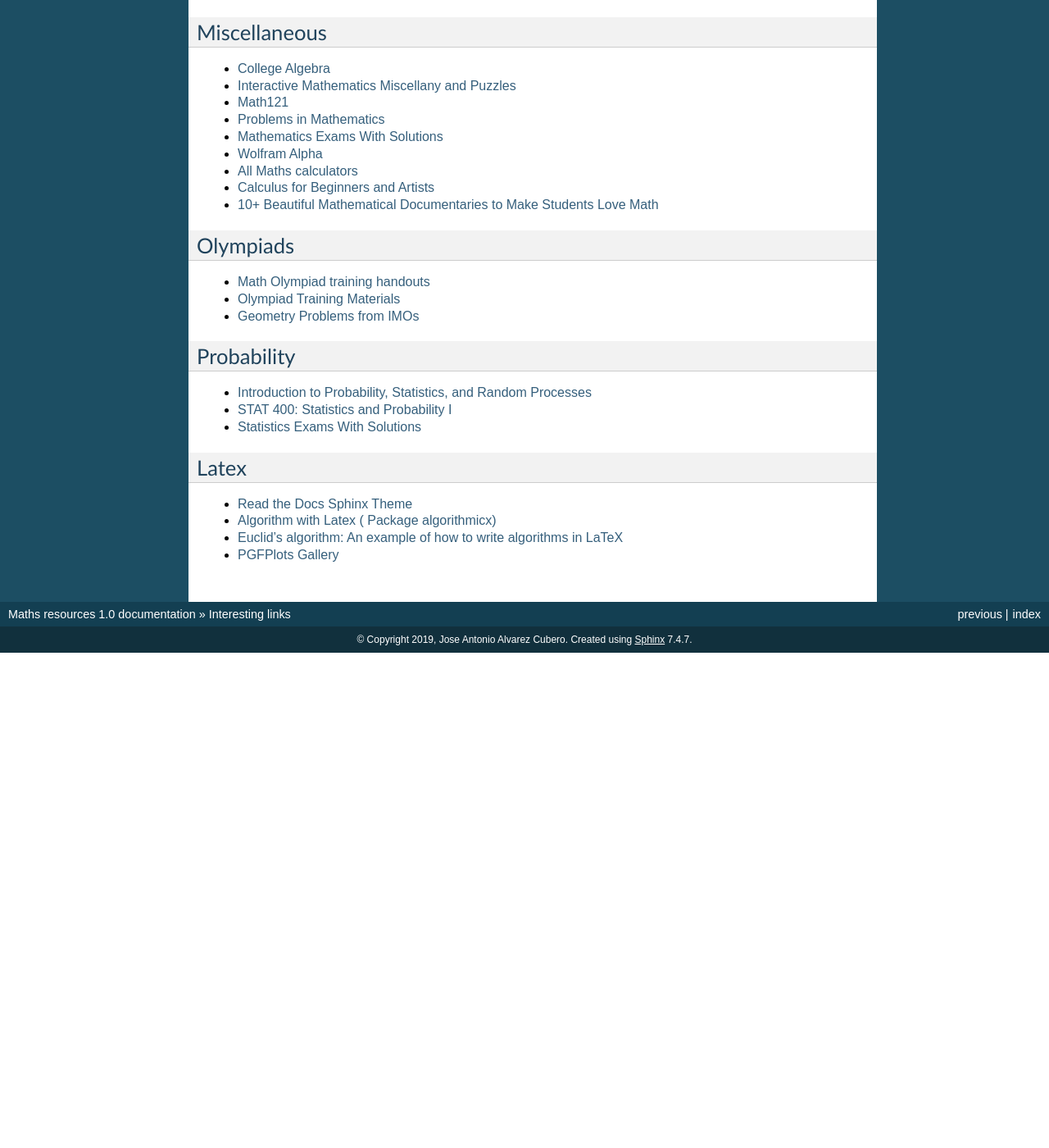
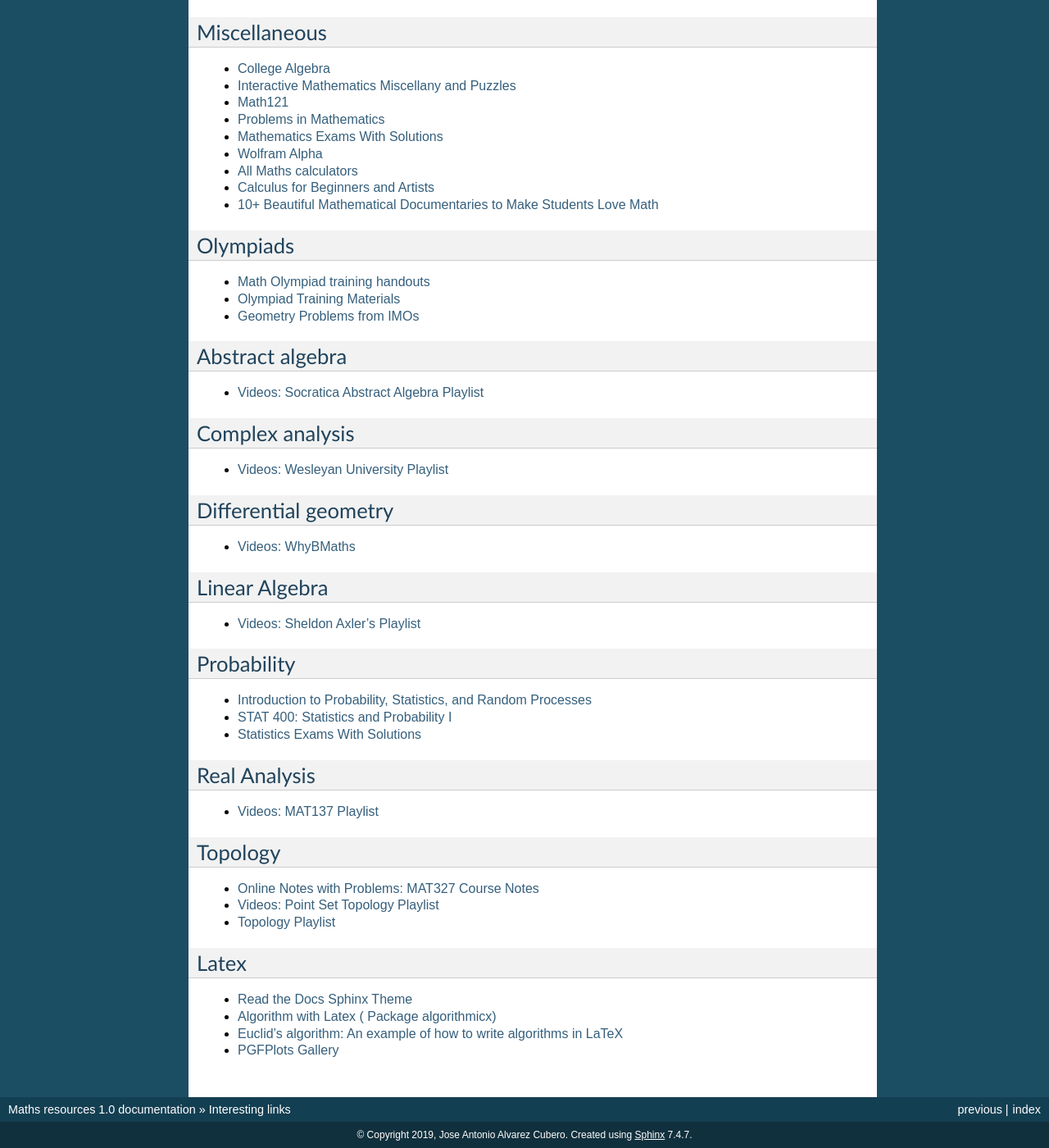
Before and after one commit to jacubero/maths, a Sphinx documentation site: the page built from docs/links.rst, in a window 1280 px wide and 1400 px high, scrolled down 804 px. Shown: the whole window at 82% size. Built offline with Sphinx 7.4.7, drawn with Linux system fonts in a browser that asks for light colours; pages that are not in the unit, such as notebooks, are missing from menus; before the commit the page ends 1600 px from its top, so only the background shows below that; some of the changed text lies outside the part shown.

Commit message:
New version

```diff
--- a/docs/links.rst
+++ b/docs/links.rst
@@ -85,6 +85,26 @@ Olympiads
 
 * `Geometry Problems from IMOs <https://imogeometry.blogspot.com/p/blog-page_2.html>`_
 
+Abstract algebra
+----------------
+
+* `Videos: Socratica Abstract Algebra Playlist <https://www.youtube.com/playlist?list=PLi01XoE8jYoi3SgnnGorR_XOW3IcK-TP6>`_
+
+Complex analysis
+----------------
+
+* `Videos: Wesleyan University Playlist <https://www.youtube.com/playlist?list=PL_onPhFCkVQjdQTbG0eQk42eH0RaBoYJf>`_
+
+Differential geometry
+---------------------
+
+* `Videos: WhyBMaths <https://www.youtube.com/watch?v=RW5lJiKZHd8&list=PLxBAVPVHJPcrNrcEBKbqC_ykiVqfxZgNl>`_
+
+Linear Algebra
+--------------
+
+* `Videos: Sheldon Axler’s Playlist <https://www.youtube.com/playlist?list=PLGAnmvB9m7zOBVCZBUUmSinFV0wEir2Vw>`_
+
 Probability
 -----------
 
@@ -93,6 +113,20 @@ Probability
 * `STAT 400: Statistics and Probability I <https://daviddalpiaz.github.io/stat400fa17/>`_
 
 * `Statistics Exams With Solutions <http://www.examswithsolutions.com/Subjects/statistics.html>`_
+
+Real Analysis
+-------------
+
+* `Videos: MAT137 Playlist <https://www.youtube.com/channel/UCLzpR8AiHx9h_-yt2fAxd_A/playlists>`_
+
+Topology
+--------
+
+* `Online Notes with Problems: MAT327 Course Notes <http://www.math.toronto.edu/ivan/mat327/?resources>`_
+
+* `Videos: Point Set Topology Playlist <https://www.youtube.com/playlist?list=PLbMVogVj5nJRR7zYZifYopb52zjoScx1d>`_
+
+* `Topology Playlist <https://www.youtube.com/playlist?list=PL41FDABC6AA085E78>`_
 
 Latex
 -----
```
